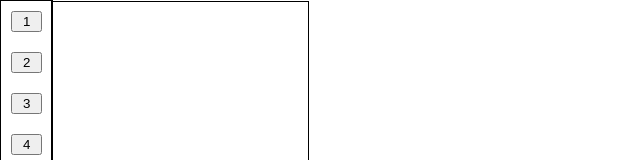
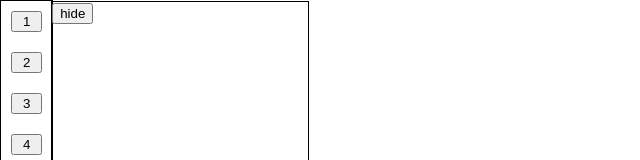
Before and after one commit to discodevl/fast-3d-editor, a React (Create React App) app: page / in a window 1280 px wide. Shown: the top 160 px of the page, without its empty margins (0-640 px from the left). Built offline with nearby package versions, Linux system fonts and the light colour scheme.

Commit message:
hide side bar & redux

```diff
--- a/package.json
+++ b/package.json
@@ -3,11 +3,13 @@
   "version": "0.1.0",
   "private": true,
   "dependencies": {
+    "@reduxjs/toolkit": "^1.8.2",
     "@testing-library/jest-dom": "^5.16.4",
     "@testing-library/react": "^13.3.0",
     "@testing-library/user-event": "^13.5.0",
     "react": "^18.1.0",
     "react-dom": "^18.1.0",
+    "react-redux": "^8.0.2",
     "react-scripts": "5.0.1",
     "web-vitals": "^2.1.4"
   },
--- a/src/components/ModelViewer.js
+++ b/src/components/ModelViewer.js
@@ -1,7 +1,22 @@
-import React from "react";
+import React, {useEffect, useState} from "react";
+import { useSelector } from "react-redux";
 import styles from "./ModelViewer.module.css";
 
 function ModelViewer() {
+
+  const hideSideBar = useSelector(state => state.config.hide_side_bar);
+
+  console.log(hideSideBar)
+
+  useEffect(() => {
+    if(hideSideBar) {
+      // document.querySelector('model-viewer').style.width = '95vw'
+    } else {
+      // document.querySelector('model-viewer').style.width = '75vw'
+    }
+
+  },[hideSideBar]);
+
   return (
     <div className={styles.container}>
       <model-viewer
--- a/src/components/SideBar.js
+++ b/src/components/SideBar.js
@@ -1,26 +1,30 @@
-import React, { useEffect } from 'react';
+import React, { useEffect, useState } from "react";
+import { configActions } from "../redux/config/config";
+import { useDispatch, useSelector } from "react-redux";
 import styles from "./SideBar.module.css";
 
 function SideBar(props) {
+  const tab = props.tab;
+  const dispatch = useDispatch();
 
-    const tab = props.tab;
+  const hide = useSelector(state => state.config.hide_side_bar);
+
+  function hideHandler(e) {
+    e.preventDefault();
+    dispatch(configActions.setHideSideBar());
+  }
 
   return (
-    <div className={styles.container}>
-        {tab === '1' && <div>
-            switches
-        </div>}
-        {tab === '2' && <div>
-            lights
-        </div>}
-        {tab === '3' && <div>
-            textures
-        </div>}
-        {tab === '4' && <div>
-            export
-        </div>}
+    <div className={styles.container} style={hide ? {width: "2vw"} : {width: "20vw"}}>
+      <button onClick={hideHandler}>hide</button>
+      <div className={styles.componentsWrapper} style={hide ? {display: "none"} : {display: ""}}>
+        {tab === "1" && <div>switches</div>}
+        {tab === "2" && <div>lights</div>}
+        {tab === "3" && <div>textures</div>}
+        {tab === "4" && <div>export</div>}
+      </div>
     </div>
-  )
+  );
 }
 
 export default SideBar;
--- a/src/index.js
+++ b/src/index.js
@@ -1,11 +1,15 @@
 import React from 'react';
 import ReactDOM from 'react-dom/client';
 import './index.css';
+import { Provider } from 'react-redux';
+import { store } from './redux/store';
 import App from './App';
 
 const root = ReactDOM.createRoot(document.getElementById('root'));
 root.render(
   <React.StrictMode>
+    <Provider store={store}>
     <App />
+    </Provider>
   </React.StrictMode>
 );
--- /dev/null
+++ b/src/redux/config/config.js
@@ -0,0 +1,19 @@
+import { createSlice } from "@reduxjs/toolkit";
+
+const initialState = {
+  hide_side_bar: false,
+};
+
+const config = createSlice({
+  name: "config",
+  initialState,
+  reducers: {
+    setHideSideBar(state) {
+      state.hide_side_bar = !state.hide_side_bar;
+    },
+  },
+});
+
+export const configActions = config.actions;
+
+export default config.reducer;
--- /dev/null
+++ b/src/redux/store.js
@@ -0,0 +1,7 @@
+
+import { configureStore } from '@reduxjs/toolkit';
+import config from './config/config';
+
+export const store = configureStore({
+  reducer: {config}
+})
```
Also changed, not shown: 1 other file (tests, documents, lock files or other folders).
